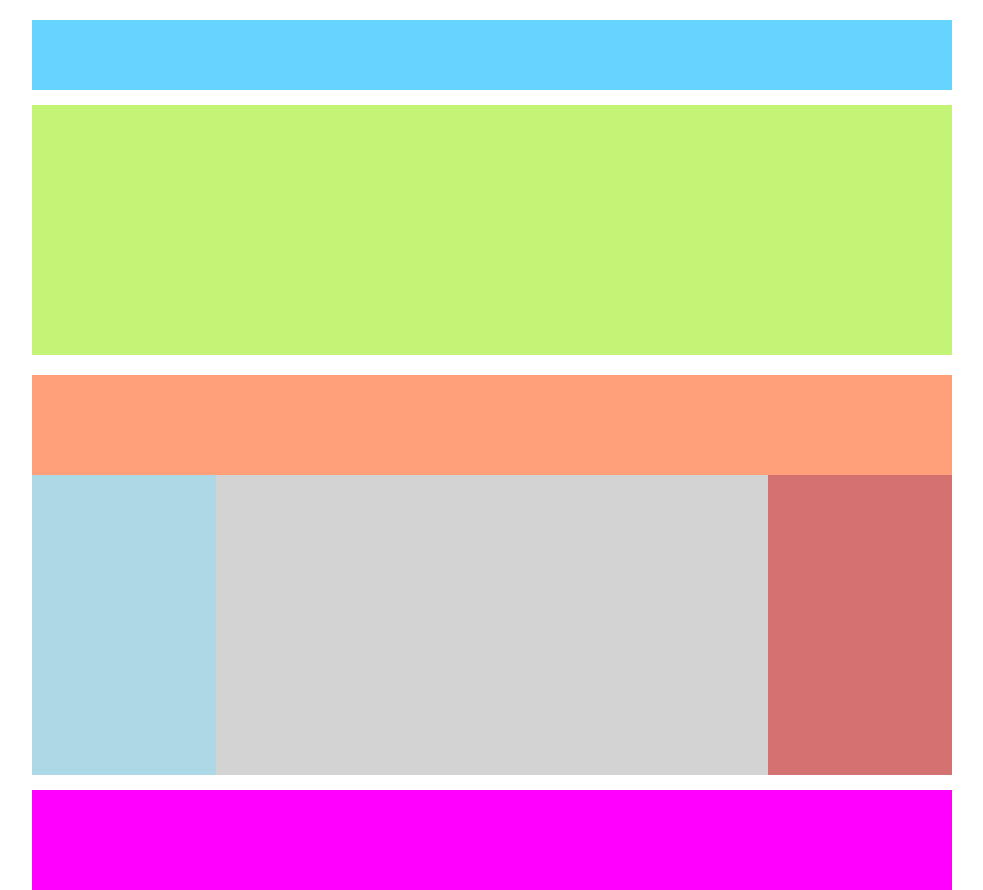
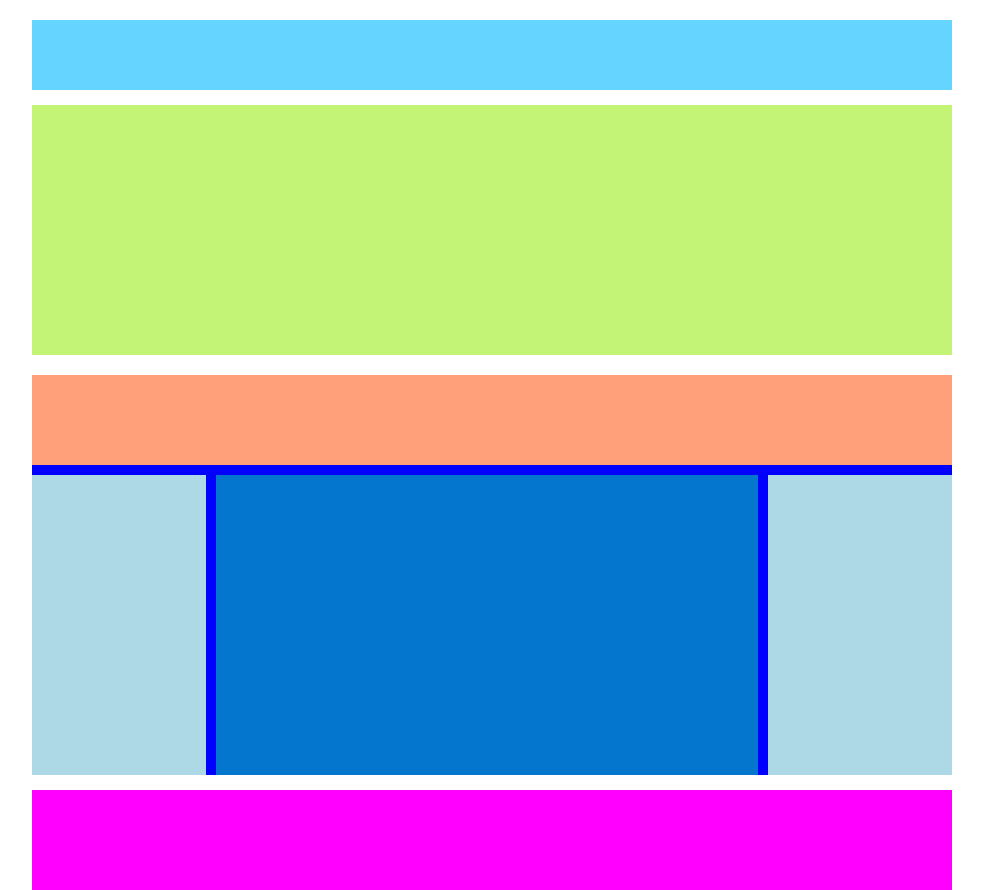
Before and after one commit to MATTEOTOSINI94/htmlcss-struttura-wp, a plain HTML site: page index.html in a window 1280 px wide. Shown: the whole page, without its empty margins (148-1131 px from the left). Drawn offline with Linux system fonts and the light colour scheme.

Commit message:
Modifiche

```diff
--- a/index.html
+++ b/index.html
@@ -13,16 +13,12 @@
 
     <main>
         <div class="conteiner box1"></div>
-
         <div class=" conteiner clearfix">
             <div class="titlebox"></div>
-            <div class=" block float left1"></div>
+            <div class=" block float left"></div>
             <div class=" block float middle"></div>
-            <div class=" block float left"></div>
+            <div class=" block float right"></div>
         </div>
-
-
-
     </main>
 
     <footer>
--- a/master.css
+++ b/master.css
@@ -33,26 +33,30 @@ main .box1{
     width: 100%;
     height: 100px;
     background: lightsalmon;
+    border-bottom: 10px solid blue;
 }
-.left1{
+.left{
     width: 20%;
     height: 300px;
     float: left;
     background: lightblue;
+    border-right: 10px solid blue;
+
 }
 
 .middle{
     width: 60% ;
     height: 300px;
     float: left;
-    background: lightgray;
+    background: rgb(4, 118, 205);
+    border-right: 10px solid blue;
 }
 
-.left{
+.right{
     width: 20%;
     height: 300px;
     float: left;
-    background: rgba(179, 0, 0, 0.555);
+    background:lightblue;
 }
 
 .footerbox{
```
